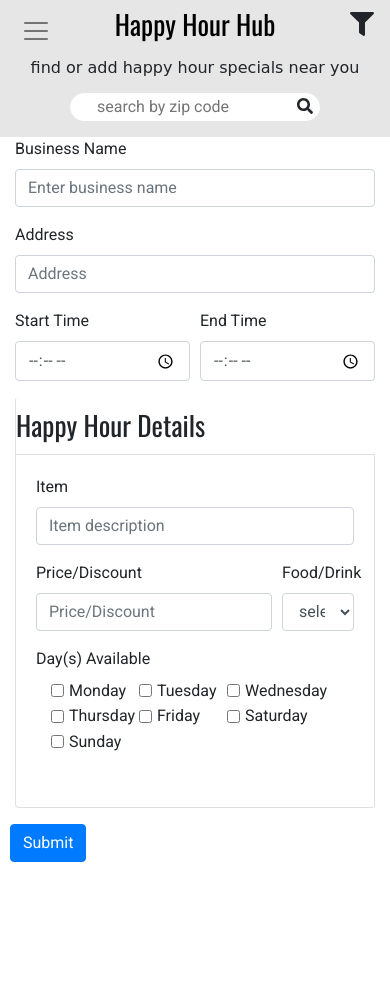
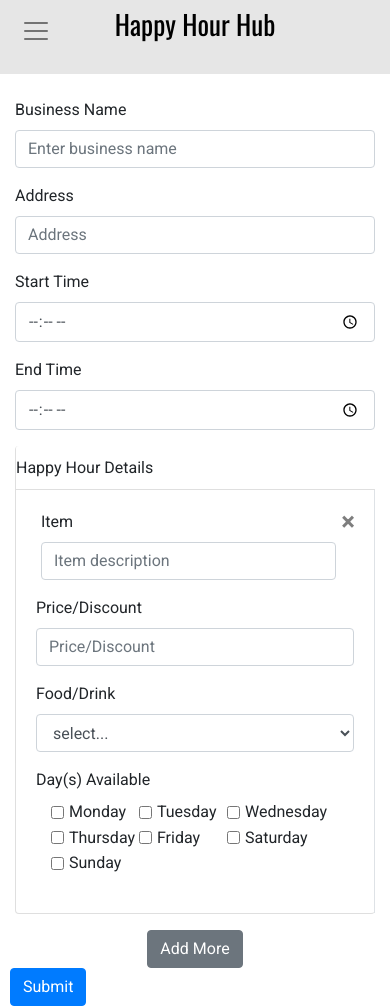
Before and after one commit to allison-vanoy/happy-hour-hub, a website: page add-happy-hour.html in a window 390 px wide. Before the commit the page ends 862 px from the top, so only its background shows below. Drawn offline with nearby package versions, Linux system fonts and the light colour scheme; a web font is replaced by a local one.

Commit message:
added breakpoints to submission page

```diff
--- a/add-happy-hour.html
+++ b/add-happy-hour.html
@@ -65,20 +65,11 @@
                 </div>
             </nav>
 
-            <!--filter icon (small screen)-->
-            <div class="col-2 mt-2 ml-0 d-lg-none">
-                <i class="fa fa-filter"></i>
-            </div>
         </div>
 
         <div class="row pb-3">
-            <!--sub title (small screen)-->
-            <div class="col-12 text-center d-lg-none mb-2 subHeading">
-                <h2>find or add happy hour specials near you</h2>
-            </div>
-
             <!--search row-->
-            <div class="col-8 col-md-5 col-xl-3 mx-auto">
+            <div class="col-8 col-md-5 col-xl-3 mx-auto d-none d-lg-block">
                 <div id="searcharea" class="bg-white d-lg-inline-block">
                     <input class="border-0 ml-4" type="search" placeholder="search by zip code">
                     <div class="d-inline-block"><i class="fa fa-search"></i></div>
@@ -93,7 +84,7 @@
 	</header>
 
 	<!--form container-->
-	<div class="container">
+	<div class="container mt-4">
 		<form>
 			<!--business name field-->
 			<div class="form-row">
@@ -113,11 +104,11 @@
 
 			<!--start and end time fields-->
 			<div class="form-row">
-				<div class="form-group col-6">
+				<div class="form-group col-12 col-6">
 					<label for="startTimeInput">Start Time</label>
 					<input type="time" class="form-control" id="addrInput" placeholder="Start Time">
 				</div>
-				<div class="form-group col-6">
+				<div class="form-group col-12 col-6">
 					<label for="endTimeInput">End Time</label>
 					<input type="time" class="form-control" id="addrInput" placeholder="End Time">
 				</div>
@@ -125,9 +116,12 @@
 
 			<!--individual happy hour special fields-->
 			<div class="card border-top-0 border-right-0 mb-3">
-				<h1 class="card-header bg-white pl-0">Happy Hour Details</h1>
+				<h3 class="card-header bg-white pl-0">Happy Hour Details</h3>
 				<div class="card-body border-right">
-					<!--address field-->
+					<!--X button to delete entry box-->
+					<button type="button" class="close">&times;</button>
+
+					<!--happy hour description field-->
 					<div class="form-row">
 						<div class="form-group col">
 							<label for="itemDescInput">Item</label>
@@ -137,13 +131,13 @@
 
 					<!--start and end time fields-->
 					<div class="form-row">
-						<div class="form-group col-9">
+						<div class="form-group col-12 col-9">
 							<label for="priceInput">Price/Discount</label>
 							<input type="text" class="form-control" id="priceInput" placeholder="Price/Discount">
 						</div>
-						<div class="form-group col-3">
+						<div class="form-group col-12 col-3">
 							<label for="foodOrDrink">Food/Drink</label>
-							<select class="form-control">
+							<select id="foodOrDrink" class="form-control">
 								<option selected>select...</option>
 								<option>Food</option>
 								<option>Drink</option>
@@ -152,9 +146,9 @@
 						</div>
 					</div>
 					<div class="form-row">
-						<div class="form-group col">
-							<label for="#daysOfWeek">Day(s) Available</label>
-							<div id="daysOfWeek" class="form-group col">
+						<div class="col">
+							<label>Day(s) Available</label>
+							<div class="form-group col">
 								<div class="form-check col-3 form-check-inline">
 									<input class="form-check-input" type="checkbox" id="monday" value="monday">
 									<label class="form-check-label" for="monday">Monday</label>
@@ -190,6 +184,10 @@
 			</div>
 
 			<div class="form-row">
+				<button type="button" class="btn btn-secondary mx-auto">Add More</button>
+			</div>
+
+			<div class="form-row">
 				<button type="submit" class="btn btn-primary">Submit</button>
 			</div>
 		</form>
```
